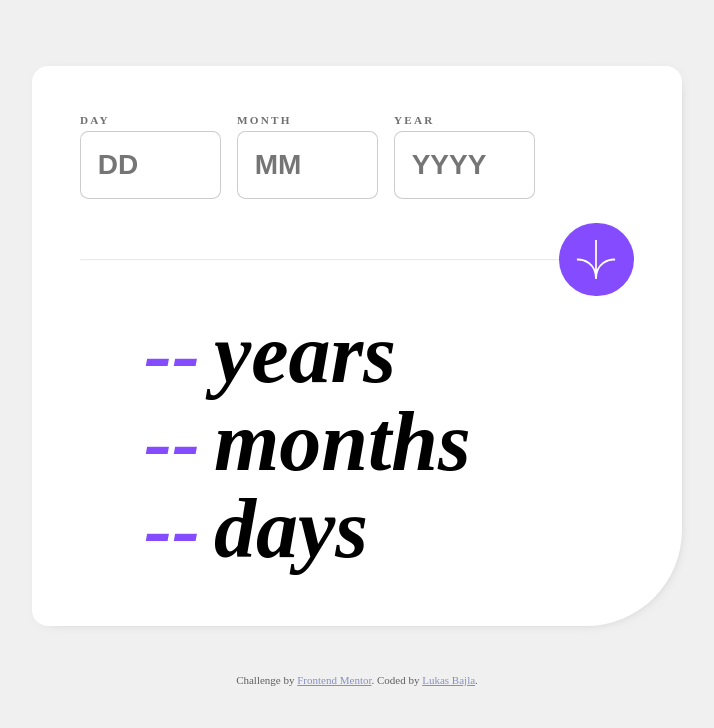
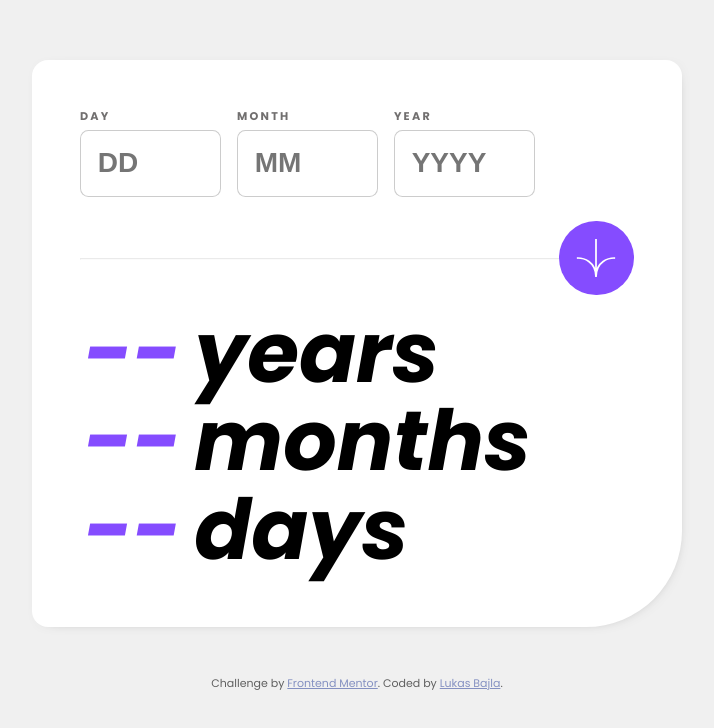
Before and after one commit to LukasBajla/-Project--Age-Calculator, a plain HTML site: page index.html in a window 1280 px wide. Shown: the whole page, without its empty margins (283-997 px from the left). Drawn offline with Linux system fonts and the light colour scheme; the site is published under a folder, as on GitHub Pages, so addresses that start at the root find nothing.

Commit message:
Font Edit 1

```diff
--- a/index.css
+++ b/index.css
@@ -1,18 +1,18 @@
 @font-face {
   font-family: Poppins;
-  src: url(/assets/fonts/Poppins-Bold.ttf);
+  src: url(./assets/fonts/Poppins-Bold.ttf);
   font-weight: bold;
   font-style: normal;
 }
 @font-face {
   font-family: Poppins;
-  src: url(/assets/fonts/Poppins-BoldItalic.ttf);
+  src: url(./assets/fonts/Poppins-BoldItalic.ttf);
   font-weight: bold;
   font-style: italic;
 }
 @font-face {
   font-family: Poppins;
-  src: url(/assets/fonts/Poppins-Regular.ttf);
+  src: url(./assets/fonts/Poppins-Regular.ttf);
   font-weight: normal;
   font-style: normal;
 }
```
